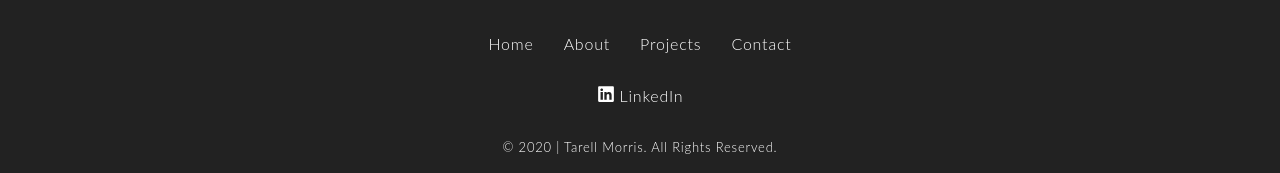
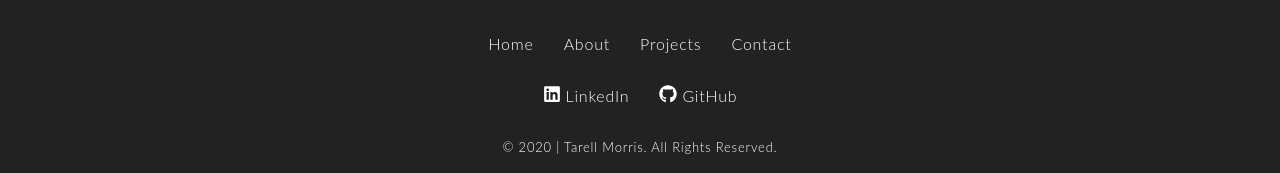
Before and after one commit to tarellmorris/React-Portfolio, a React (Create React App) app: page /weatherapp in a window 1280 px wide. Shown: the part 1002-1175 px from the top of the page. Built offline with nearby package versions, Linux system fonts and the light colour scheme.

Commit message:
GitHub link+
-Added link in footer to GitHub
-Adjusted homepage down arrow size

```diff
--- a/src/components/Footer/footerElements.jsx
+++ b/src/components/Footer/footerElements.jsx
@@ -16,6 +16,11 @@
     display: flex;
     padding: 0px;
     list-style: none;
+`
+export const SocialWrapper = styled.div`
+    display: flex;
+    justify-content: center;
+    align-items: center;
 `
 export const FootLink = styled(LinkR)`
     margin: 15px;
--- a/src/components/Footer/index.jsx
+++ b/src/components/Footer/index.jsx
@@ -1,10 +1,11 @@
 import React from 'react';
-import {FaLinkedin} from 'react-icons/fa';
+import {FaLinkedin, FaGithub} from 'react-icons/fa';
 import {
     FooterContainer,
     FootNavWrapper,
     FootLink,
     FootSocialLink,
+    SocialWrapper,
     CopyInfo
 } from './footerElements';
 
@@ -46,6 +47,7 @@
                     </FootLink>
                 )}
             </FootNavWrapper>
+            <SocialWrapper>
                 <FootSocialLink>
                     <a
                     href="https://www.linkedin.com/in/tarellmorris/"
@@ -56,6 +58,17 @@
                         LinkedIn
                     </a>
                 </FootSocialLink>
+                <FootSocialLink>
+                    <a
+                    href="https://github.com/tarellmorris"
+                    target="_blank"
+                    rel="noopener noreferrer"
+                    >
+                        <FaGithub />
+                        GitHub
+                    </a>
+                </FootSocialLink>
+            </SocialWrapper>
             <CopyInfo>
                 © 2020 | Tarell Morris. All Rights Reserved.
             </CopyInfo>
--- a/src/components/Homepage/homepageElements.jsx
+++ b/src/components/Homepage/homepageElements.jsx
@@ -38,7 +38,7 @@
         left: 0;
         right: 0;
         color: white;
-        font-size: 7rem;
+        font-size: 6.5rem;
         opacity: .9;
     }
 
--- a/src/components/Homepage/index.jsx
+++ b/src/components/Homepage/index.jsx
@@ -43,7 +43,7 @@
 const Homepage = () => {
 
     useEffect( () => {
-        const checkpoint = 300
+        const checkpoint = 150
         let opacity = .9
 
         window.addEventListener("scroll", () => {
```
Lines whose indentation alone changed are shown as unchanged.
